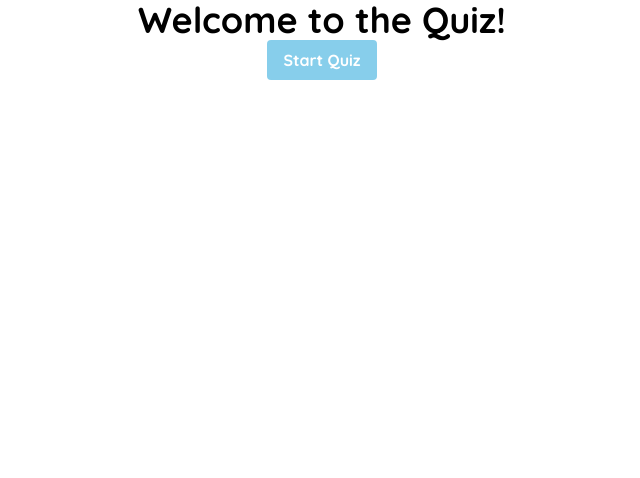
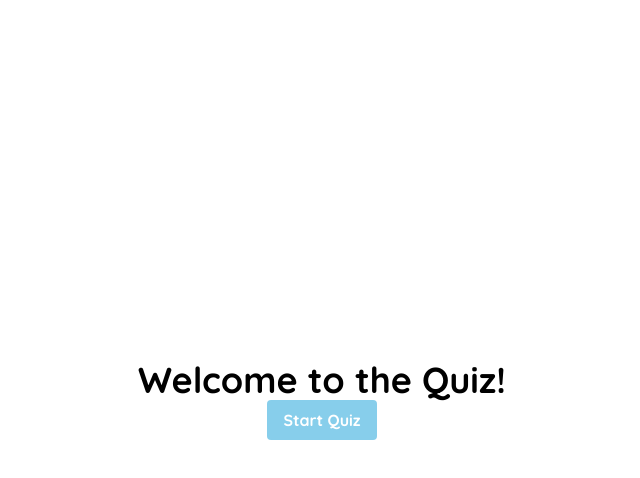
Before and after one commit to craigtkhill/final-year-team-project, a Next.js app: page / in a window 1280 px wide. Shown: the top 478 px of the page, without its empty margins (318-958 px from the left). Built offline with nearby package versions, Linux system fonts and the light colour scheme.

Commit message:
vertically center the opening screen

```diff
--- a/app/page.tsx
+++ b/app/page.tsx
@@ -15,7 +15,7 @@
   };
 
   return (
-    <div className="flex flex-col items-center">
+    <div className="flex flex-col items-center justify-center h-screen">
       <p className="text-4xl font-bold text-center">Welcome to the Quiz!</p>
       {/* <Image className="w-24 h-24" src="/logo.svg" alt="Logo" /> */}
       <Button text="Start Quiz" onClick={handleButtonClick} />
```
